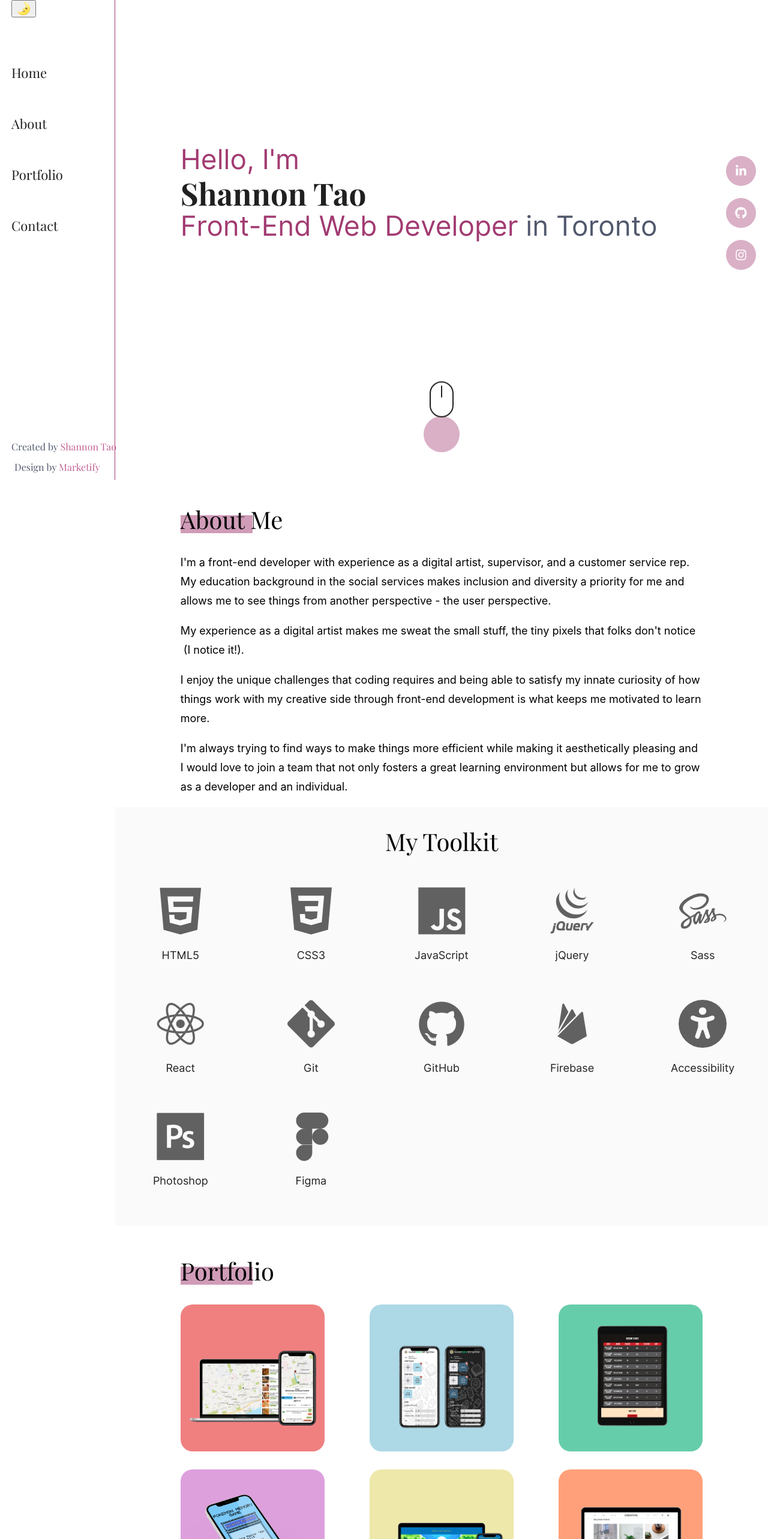
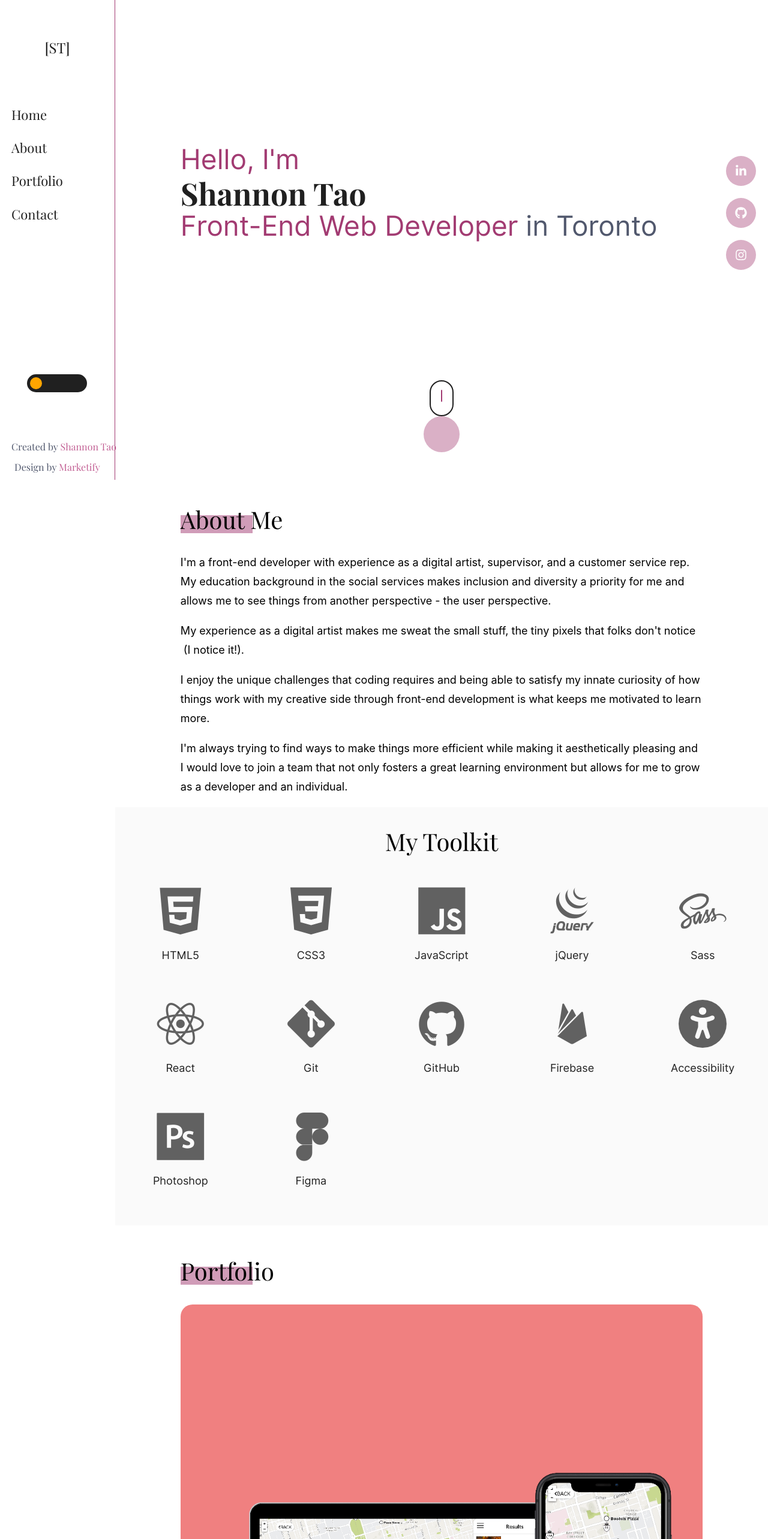
Before and after one commit to shanningtatum/react-portfolio, a React (Create React App) app: page / in a window 1280 px wide. Shown: the top 2566 px of the page at 60% size. Built offline with nearby package versions, Linux system fonts and the light colour scheme.

Commit message:
style theme toggle, added logo

```diff
--- a/src/components/Header.js
+++ b/src/components/Header.js
@@ -9,12 +9,9 @@ function Header() {
         Skip to Main Content
       </a>
       <div className="wrapper">
-        <button onClick={toggleDarkMode}>
-          {darkMode ? "🌞" : "🌛"}
-          <span className="sr-only">
-            {darkMode ? "Enable light mode" : "Enable dark mode"}
-          </span>
-        </button>
+        <div className="logo">
+          <a href="#">[ST]</a>
+        </div>
         <nav className="navBar">
           <ul>
             <li>
@@ -31,6 +28,15 @@ function Header() {
             </li>
           </ul>
         </nav>
+        <div
+          className={darkMode ? "themeContainer darkTheme" : "themeContainer"}
+        >
+          <button className="themeButton" onClick={toggleDarkMode}>
+            <span className="sr-only">
+              {darkMode ? "Enable light mode" : "Enable dark mode"}
+            </span>
+          </button>
+        </div>
       </div>
     </header>
   );
--- a/src/components/Landing.js
+++ b/src/components/Landing.js
@@ -3,7 +3,7 @@ import { useContext } from "react";
 import { DarkModeContext } from "./DarkModeContext";
 
 function Landing() {
-  const { darkMode } = useContext(DarkModeContext);
+  const { darkMode, toggleDarkMode } = useContext(DarkModeContext);
   return (
     <section
       className={darkMode ? "landingSection darkTheme" : "landingSection"}
--- a/src/components/Portfolio.js
+++ b/src/components/Portfolio.js
@@ -7,8 +7,7 @@ function Portfolio() {
   const [displayInfo, setDisplayInfo] = useState(false);
 
   const moreInfo = (e) => {
-    console.log(e.target.nextSibling);
-    const targetSibling = e.target.parentElement;
+    const targetSibling = e.target.nextSibling;
     targetSibling.classList.toggle("active");
   };
 
--- a/src/styles/sass/partials/_animation.scss
+++ b/src/styles/sass/partials/_animation.scss
@@ -3,13 +3,13 @@
         transform:translateY(0);
     }
     50%{
-        transform:translateY(50px);
+        transform:translateY(10px);
     }
     60%{
         transform:translateY(0);
     }
     90%{
-        transform:translateY(50px);
+        transform:translateY(10px);
     }
     100%{
         transform:translateY(0);
--- a/src/styles/sass/partials/_header.scss
+++ b/src/styles/sass/partials/_header.scss
@@ -4,6 +4,21 @@ header{
     width:15%;
     border-right:1px $purple solid;
     font-family:$serifFont;
+
+    .wrapper{
+        display:flex;
+        flex-direction: column;
+        justify-content:space-evenly;
+        height:100%;
+    }
+
+    .logo {
+        text-align: center;
+        a{
+            font-size:clamp(0.9rem, 4vw, 1.2rem);
+            text-decoration:none;
+        }
+    }
 
     nav{
         height:50vh;
@@ -39,9 +54,12 @@ header{
         display:flex;
         flex-direction:column;
         padding:0;
-        justify-content:space-evenly;
         width:100%;
         height:100%;
+    }
+
+    li{
+        margin-bottom:30px;
     }
 
 }
@@ -78,7 +96,8 @@ header{
 .skipLink{
     border:2px red solid;
     position: absolute;
-    top:5px;
+    background-color:$white;
+    top:0;
     left:-1000px;
 
     &:focus{
@@ -86,3 +105,55 @@ header{
         left:0px;
     }
 }
+
+// toggle button
+
+.themeContainer{
+    background-color:$black;
+    border-radius:30px;
+    width:100px;
+    margin:0 auto;
+    height:30px;
+    display:flex;
+    padding:5px;
+    position: relative;
+
+    .themeButton{
+        background-color:orange;
+        width:20px;
+        height:20px;
+        border-radius:50%;
+        border:none;
+        position: relative;
+        overflow:hidden;
+        transition: transform 0.5s;
+        padding:0;
+        overflow:auto;
+        cursor:pointer;
+        &::before{
+            content:'';
+            position:absolute;
+            background-color:$white;
+            width:100%;
+            height:100%;
+            border-radius:50%;
+            left:-60%;
+            top:0;
+            transform:scale(0);
+
+        }
+    }
+
+}
+
+.themeContainer.darkTheme{
+    background-color:$white !important;
+    .themeButton{
+        transform:translateX(calc(100px - 30px));
+
+        &::before{
+            left:-10px;
+            transform:scale(1);
+        }
+    }
+}
--- a/src/styles/sass/partials/_landing.scss
+++ b/src/styles/sass/partials/_landing.scss
@@ -74,7 +74,6 @@
         height:60px;
         border-radius:40px;
         position: relative;
-        animation:scrollDown 3s infinite;
 
         &::after{
             content:'';
@@ -83,8 +82,9 @@
             top:5px;
             width:2px;
             height:20px;
-            background-color:$black;
+            background-color:$purple;
             border-radius:20px;
+            animation:scrollDown 3s infinite;
 
         }
     }
@@ -93,7 +93,7 @@
         border:2px $white solid;
 
         &::after{
-            background-color:$white;
+            background-color:$pink;
         }
     }
 
--- a/src/styles/sass/partials/_mainContainer.scss
+++ b/src/styles/sass/partials/_mainContainer.scss
@@ -138,22 +138,17 @@ section{
 .portfolioSection{
 
     ul{
+
         list-style:none;
         padding:0;
-        display:grid;
-        grid-template-columns:repeat(3, 1fr);
+
     }
 
     li{
-        width:calc(100% - 50px);
+
         margin-bottom:30px;
+        border-radius:20px;
 
-        &:nth-child(3n+2){
-            margin:0 auto;
-        }
-        &:nth-child(3n){
-            margin-left:auto;
-        }
     }
 
 }
@@ -167,19 +162,20 @@ section{
     display:flex;
     position: relative;
     border-radius:20px;
-    height:max-content;
-
+    height:100%;
 
     img{
         width:100%;
         transition: transform 1s;
     }
 
-
     .projectImage{
+        align-items: center;
         border-radius:20px;
         // flex-basis:30%;
+        height:100%;
         overflow:hidden;
+
 
 
         &:hover, &:focus{
@@ -192,11 +188,15 @@ section{
     .projectInfo.active{
         display:block;
         position: absolute;
+        top:0;
         background-color:rgba($black, $alpha:0.5);
     }
 
     .projectInfo{
         display:none;
+        width:100%;
+        height:100%;
+        border-radius:20px;
     }
 
     .projectLinks{
@@ -243,6 +243,7 @@ section{
     &:nth-child(2n) .projectImage{
         background-color:lightblue;
     }
+
     &:nth-child(3n) .projectImage{
         background-color:mediumaquamarine;
     }
--- a/src/styles/sass/styles.css
+++ b/src/styles/sass/styles.css
@@ -222,13 +222,13 @@ template {
     transform: translateY(0);
   }
   50% {
-    transform: translateY(50px);
+    transform: translateY(10px);
   }
   60% {
     transform: translateY(0);
   }
   90% {
-    transform: translateY(50px);
+    transform: translateY(10px);
   }
   100% {
     transform: translateY(0);
@@ -240,13 +240,13 @@ template {
     transform: translateY(0);
   }
   50% {
-    transform: translateY(50px);
+    transform: translateY(10px);
   }
   60% {
     transform: translateY(0);
   }
   90% {
-    transform: translateY(50px);
+    transform: translateY(10px);
   }
   100% {
     transform: translateY(0);
@@ -322,6 +322,19 @@ header {
   border-right: 1px #A23B72 solid;
   font-family: "Playfair Display", serif;
 }
+header .wrapper {
+  display: flex;
+  flex-direction: column;
+  justify-content: space-evenly;
+  height: 100%;
+}
+header .logo {
+  text-align: center;
+}
+header .logo a {
+  font-size: clamp(0.9rem, 4vw, 1.2rem);
+  text-decoration: none;
+}
 header nav {
   height: 50vh;
 }
@@ -351,9 +364,11 @@ header ul {
   display: flex;
   flex-direction: column;
   padding: 0;
-  justify-content: space-evenly;
   width: 100%;
   height: 100%;
+}
+header li {
+  margin-bottom: 30px;
 }
 
 .headerDark {
@@ -382,12 +397,59 @@ header ul {
 .skipLink {
   border: 2px red solid;
   position: absolute;
-  top: 5px;
+  background-color: #FFF;
+  top: 0;
   left: -1000px;
 }
 .skipLink:focus {
   display: block;
   left: 0px;
+}
+
+.themeContainer {
+  background-color: #202020;
+  border-radius: 30px;
+  width: 100px;
+  margin: 0 auto;
+  height: 30px;
+  display: flex;
+  padding: 5px;
+  position: relative;
+}
+.themeContainer .themeButton {
+  background-color: orange;
+  width: 20px;
+  height: 20px;
+  border-radius: 50%;
+  border: none;
+  position: relative;
+  overflow: hidden;
+  transition: transform 0.5s;
+  padding: 0;
+  overflow: auto;
+  cursor: pointer;
+}
+.themeContainer .themeButton::before {
+  content: "";
+  position: absolute;
+  background-color: #FFF;
+  width: 100%;
+  height: 100%;
+  border-radius: 50%;
+  left: -60%;
+  top: 0;
+  transform: scale(0);
+}
+
+.themeContainer.darkTheme {
+  background-color: #FFF !important;
+}
+.themeContainer.darkTheme .themeButton {
+  transform: translateX(70px);
+}
+.themeContainer.darkTheme .themeButton::before {
+  left: -10px;
+  transform: scale(1);
 }
 
 .landingSection .wrapper {
@@ -453,8 +515,6 @@ header ul {
   height: 60px;
   border-radius: 40px;
   position: relative;
-  -webkit-animation: scrollDown 3s infinite;
-          animation: scrollDown 3s infinite;
 }
 .scrollIcon .mouseImage::after {
   content: "";
@@ -463,14 +523,16 @@ header ul {
   top: 5px;
   width: 2px;
   height: 20px;
-  background-color: #202020;
+  background-color: #A23B72;
   border-radius: 20px;
+  -webkit-animation: scrollDown 3s infinite;
+          animation: scrollDown 3s infinite;
 }
 .scrollIcon .mouseImageDark {
   border: 2px #FFF solid;
 }
 .scrollIcon .mouseImageDark::after {
-  background-color: #FFF;
+  background-color: #FCB0D8;
 }
 .scrollIcon .circleBackground {
   margin: 0 auto;
@@ -594,18 +656,10 @@ section:last-child {
 .portfolioSection ul {
   list-style: none;
   padding: 0;
-  display: grid;
-  grid-template-columns: repeat(3, 1fr);
 }
 .portfolioSection li {
-  width: calc(100% - 50px);
   margin-bottom: 30px;
-}
-.portfolioSection li:nth-child(3n+2) {
-  margin: 0 auto;
-}
-.portfolioSection li:nth-child(3n) {
-  margin-left: auto;
+  border-radius: 20px;
 }
 
 .portfolioSection.darkTheme {
@@ -616,16 +670,16 @@ section:last-child {
   display: flex;
   position: relative;
   border-radius: 20px;
-  height: -webkit-max-content;
-  height: -moz-max-content;
-  height: max-content;
+  height: 100%;
 }
 .projectContainer img {
   width: 100%;
   transition: transform 1s;
 }
 .projectContainer .projectImage {
+  align-items: center;
   border-radius: 20px;
+  height: 100%;
   overflow: hidden;
 }
 .projectContainer .projectImage:hover img, .projectContainer .projectImage:focus img {
@@ -634,10 +688,14 @@ section:last-child {
 .projectContainer .projectInfo.active {
   display: block;
   position: absolute;
+  top: 0;
   background-color: rgba(32, 32, 32, 0.5);
 }
 .projectContainer .projectInfo {
   display: none;
+  width: 100%;
+  height: 100%;
+  border-radius: 20px;
 }
 .projectContainer .projectLinks {
   display: flex;
```
Also changed, not shown: 1 other file (tests, documents, lock files or other folders).
